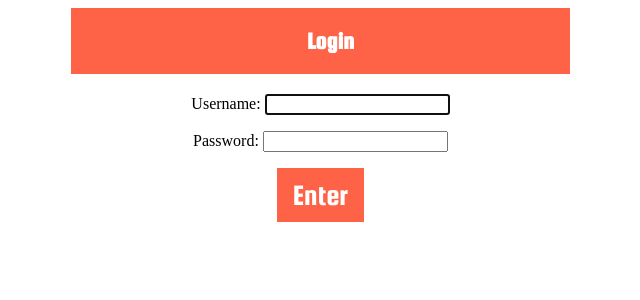
After one commit to barnesybooey/my-first-blog, a Django app: page /accounts/login/ in a window 1280 px wide. The commit adds this page. Shown: the top 300 px of the page, without its empty margins (327-967 px from the left). Run offline with Django 3.2, Linux system fonts and the light colour scheme; some libraries are stand-ins or nearby versions.

Commit message:
added login page

```diff
--- a/blog/static/css/blog.css
+++ b/blog/static/css/blog.css
@@ -54,10 +54,13 @@ h1 a, h2 a {
 
 .top-menu, .top-menu:hover, .top-menu:visited {
     /*changes the + icon */
-    color: #b93737;
+    color: #b93730;
     float: right;
+
     font-size: 26pt;
-    margin-right: 20px;
+    margin: auto;
+padding:20px;
+
 }
 
 .post {
@@ -94,3 +97,15 @@ h1 a, h2 a {
     background-color: white;
     font-size: 15px;
 }
+.login-button {
+    background-color: tomato;
+    font-family: 'Squada One', cursive;
+    color : white;
+    border: 10px solid tomato;
+font-size: 30px;
+}
+.login-page{
+	text-align:center;
+	width :40%;
+	margin:auto;
+}
--- a/blog/templates/blog/base.html
+++ b/blog/templates/blog/base.html
@@ -12,8 +12,11 @@
     <body>
         <div class="page-header">
             {% if user.is_authenticated %}
+	        <h2 class = "top-menu"><a href="{% url 'logout' %}">Logout</a></h2>
                 <a href="{% url 'post_new' %}" class="top-menu"><span class="glyphicon glyphicon-plus"></span></a>
-            {% endif %}
+ 		Hi {{ user.username }}!
+
+	    {% endif %}
             <h1><a href="/">My Super Awesome Website</a></h1>
         </div>
         <div class="content container">
--- /dev/null
+++ b/blog/templates/registration/login.html
@@ -0,0 +1,18 @@
+<!-- templates/registration/login.html -->
+<!--{% load static %} -->
+
+        <!--<link rel="stylesheet" href="//maxcdn.bootstrapcdn.com/bootstrap/3.2.0/css/bootstrap.min.css">
+        <link rel="stylesheet" href="//maxcdn.bootstrapcdn.com/bootstrap/3.2.0/css/bootstrap-theme.min.css">
+        -->
+        <link href="https://fonts.googleapis.com/css2?family=Squada+One&display=swap" rel="stylesheet">
+
+
+        <link rel="stylesheet" href="{% static 'css/blog.css' %}">
+<div class = "login-page">
+	<h2 class = "page-header" >Login</h2>
+	<form method="post">
+	  {% csrf_token %}
+	  {{ form.as_p }}
+	  <button class = "login-button" type="submit">Enter</button>
+	</form>
+</div>
--- a/blog/urls.py
+++ b/blog/urls.py
@@ -1,8 +1,10 @@
-from django.urls import path
+from django.urls import path,include
 from . import views
 urlpatterns = [
     path('', views.post_list, name='post_list'),
     path('post/<int:pk>/', views.post_detail, name='post_detail'),
     path('post/new/', views.post_new, name='post_new'),
     path('post/<int:pk>/edit/', views.post_edit, name='post_edit'),
+
+
 ]
--- a/mysite/settings.py
+++ b/mysite/settings.py
@@ -54,6 +54,7 @@ ROOT_URLCONF = 'mysite.urls'
 
 TEMPLATES = [
     {
+	'DIRS': [os.path.join(BASE_DIR, 'templates')],
         'BACKEND': 'django.template.backends.django.DjangoTemplates',
         'DIRS': [],
         'APP_DIRS': True,
@@ -66,6 +67,7 @@ TEMPLATES = [
             ],
         },
     },
+
 ]
 
 WSGI_APPLICATION = 'mysite.wsgi.application'
@@ -120,3 +122,5 @@ USE_TZ = True
 
 STATIC_URL = '/static/'
 STATIC_ROOT = os.path.join(BASE_DIR, 'static')
+LOGIN_REDIRECT_URL = '/'
+LOGOUT_REDIRECT_URL = 'login'
--- a/mysite/urls.py
+++ b/mysite/urls.py
@@ -19,4 +19,6 @@ from django.urls import path, include
 urlpatterns = [
     path('admin/', admin.site.urls),
     path('', include('blog.urls')),
+    path('accounts/',include('django.contrib.auth.urls')),
+
 ]
```
Also changed, not shown: 1 other file.
